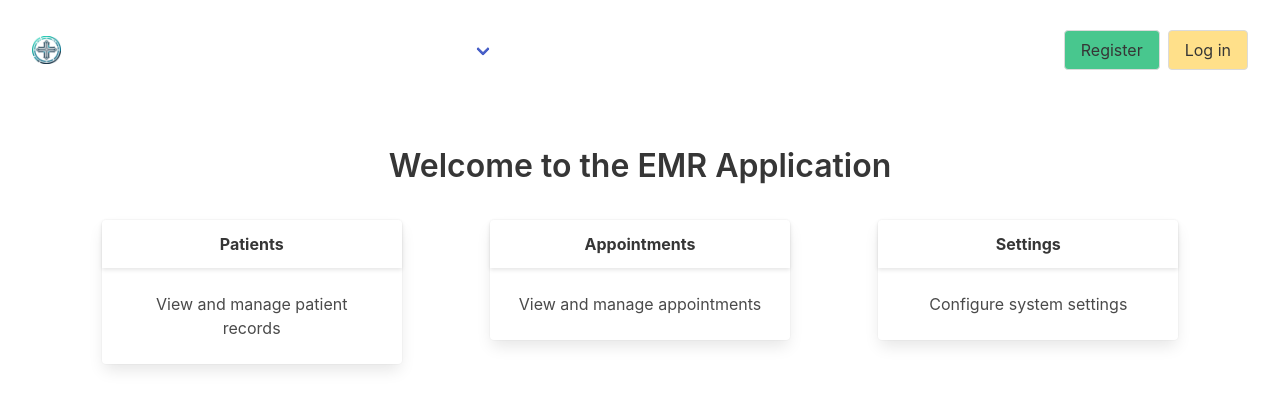
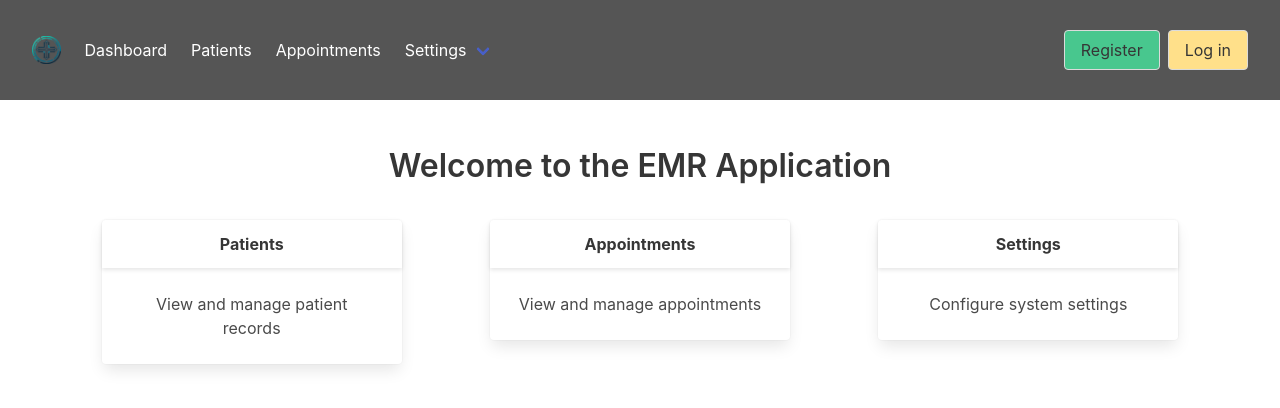
Before and after one commit to jchah/EMR-application, a Vue app in the folder emr-frontend/: page / in a window 1280 px wide. Shown: the top 408 px of the page. Built offline with nearby package versions, Linux system fonts and the light colour scheme.

Commit message:
changed navbar a little

```diff
--- a/emr-frontend/src/components/Navbar.vue
+++ b/emr-frontend/src/components/Navbar.vue
@@ -1,5 +1,5 @@
 <template>
-  <nav class="navbar" role="navigation" aria-label="main navigation" style="height: 100px">
+  <nav class="navbar" role="navigation" aria-label="main navigation" style="height: 100px; background-color: #555">
     <div class="navbar-brand">
       <a role="button" class="navbar-burger" aria-label="menu" aria-expanded="false" data-target="navbarBasicExample">
         <span aria-hidden="true"></span>
@@ -65,7 +65,7 @@ export default {
     const burgerIcon = document.querySelector('.navbar-burger');
     const navbarMenu = document.querySelector('.navbar-menu');
     const dropdown = document.querySelector('.has-dropdown')
-    const items = document.querySelector('.navbar-dropdown')
+    const dropdownItems = document.querySelector('.navbar-dropdown')
 
     burgerIcon.addEventListener('click', () => {
       burgerIcon.classList.toggle('is-active');
@@ -74,7 +74,7 @@ export default {
 
     dropdown.addEventListener('click', () => {
       if(document.body.clientWidth <= 1024) {
-        items.classList.toggle('show-me')
+        dropdownItems.classList.toggle('show-me')
       }
     })
 
@@ -89,12 +89,16 @@ export default {
 </script>
 <style>
 
-.navbar {
+nav {
   background-color: #333;
   padding: 20px;
 }
 
-.navbar-item:hover {
+.item {
+  padding: 20px;
+}
+
+.background-change {
   background-color: #555;
 }
 
```
